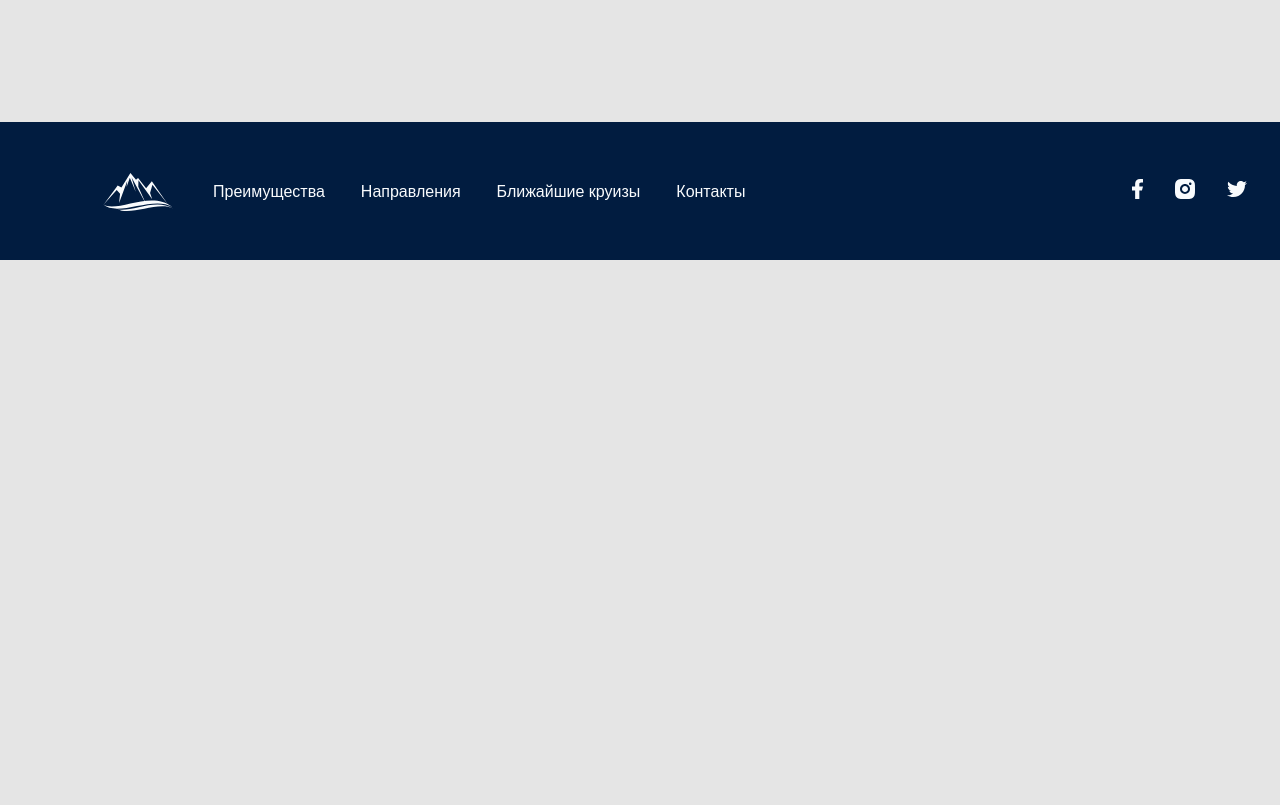
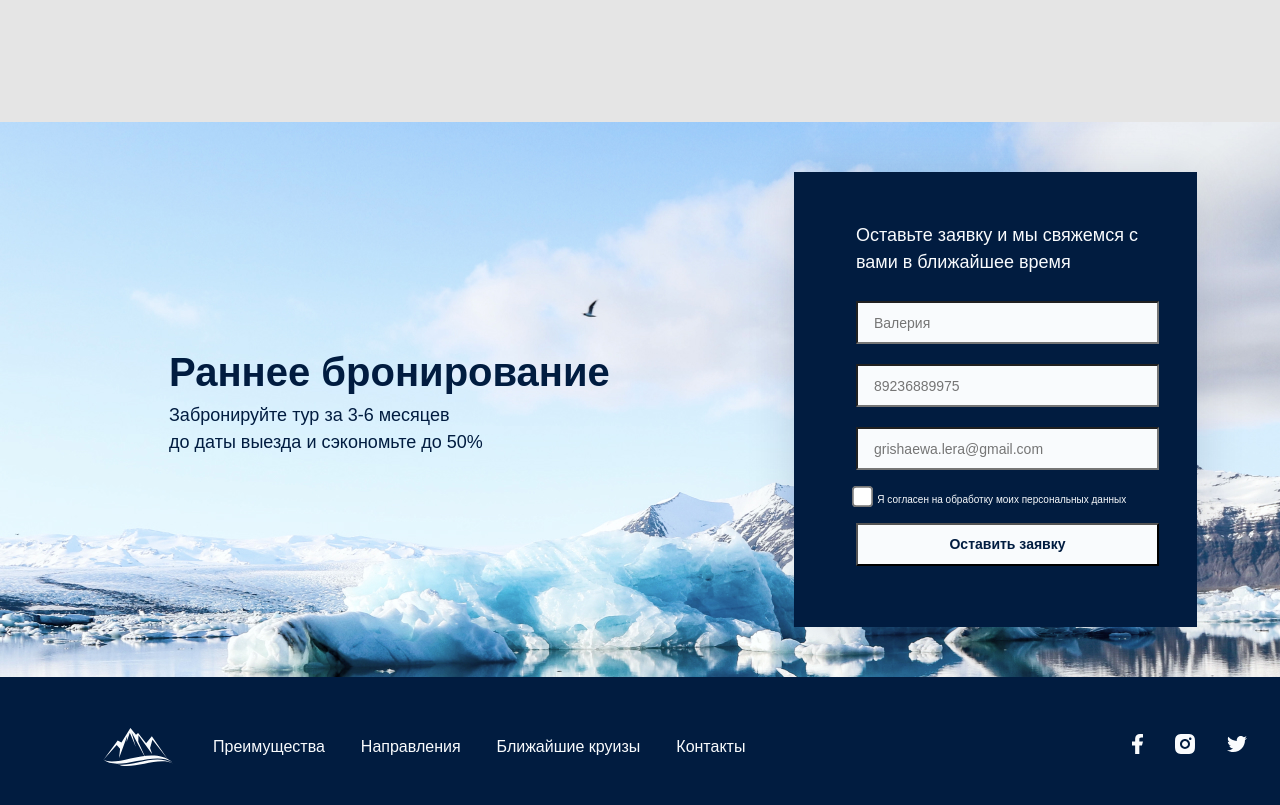
Before and after one commit to Mihail51/Antarctic, a plain HTML site: page src/index.html in a window 1280 px wide. Shown: the part 2780-3585 px from the top of the page. Before the commit the page ends 3040 px from the top, so only its background shows below. Drawn offline with Linux system fonts and the light colour scheme.

Commit message:
index.html, style.css
Made an early booking

```diff
--- a/src/css/style.css
+++ b/src/css/style.css
@@ -46,6 +46,12 @@ body {
 .conteiner {
     width: 1160px;
     margin: 0 auto;
+}
+.title {
+    font-family: 'montserrat-bold', sans-serif;
+    font-weight: bold;
+    font-style: normal;
+    font-display: swap;
 }
 .heading {
     font-family: 'montserrat-semiBold', sans-serif;
@@ -133,12 +139,8 @@ body {
     top: 283px;
 }
 .main__title {
-    font-family: 'montserrat-bold', sans-serif;
     font-size: 54px;
     line-height: 66px;
-    font-weight: bold;
-    font-style: normal;
-    font-display: swap;
     color: #F9FBFD;
     padding-left: 95px;
     -webkit-box-sizing: border-box;
@@ -305,6 +307,89 @@ body {
 }
 
 
+/* BOOKING */
+
+.main__booking {
+    width: 100%;
+    height: 555px;
+    background: url(../images/booking-photo.jpg) no-repeat center center;
+}
+.booking__content {
+    display: -webkit-flex;
+    display: -moz-flex;
+    display: -ms-flex;
+    display: -o-flex;
+    display: flex;
+    justify-content: space-around;
+    -ms-align-items: center;
+    align-items: center;
+    padding: 50px;
+}
+.booking__description {
+    width: 493px;
+}
+.booking__title {
+    font-size: 40px;
+    line-height: 60px;
+    color: #011C40;
+}
+.booking__text {
+    font-size: 18px;
+    line-height: 27px;
+    color: #011C40;
+}
+form {
+    width: 403px;
+    height: 455px;
+    background: #011C40;
+    box-shadow: 0px 4px 45px rgba(1, 28, 64, 0.15);
+    padding: 50px;
+    box-sizing: border-box;
+}
+fieldset {
+    width: 100%;
+    height: 100%;
+    border: none;
+}
+[name="username"], [name="phone-number"], [name="email-address"], [name="submit"] {
+    width: 100%;
+    height: 43px;
+    margin: 10px auto;
+    background: #F9FBFD;
+}
+[name="username"], [name="phone-number"], [name="email-address"] {
+    padding-left: 16px;
+    font-size: 14px;
+    line-height: 21px;
+    box-sizing: border-box;
+    color: #011C40;
+}
+[name="submit"] {
+    cursor: pointer;
+}
+[name="consent"] {
+    transform: scale(1.6);
+    margin: 10px auto;
+}
+.form__caption {
+    font-size: 18px;
+    line-height: 27px;
+    margin-bottom: 10px;
+    text-align: left;
+    color: #F9FBFD;
+}
+.form__text {
+    font-size: 10px;
+    line-height: 13px;
+    color: #F9FBFD;
+}
+.submit__title {
+    font-size: 14px;
+    line-height: 21px;
+    color: #011C40;
+}
+
+
 /* FOOTER */
 .basic__footer {
     width: 100%;
--- a/src/index.html
+++ b/src/index.html
@@ -67,7 +67,7 @@
 			<div class="content cruises__content conteiner">
 				<figure class="cruise">
 					<h3 class="caption cruise__caption">Круиз “Астория”</h3>
-					<img width="260" height="386" src="images/astoria.png" alt="" class="image cruise__image">
+					<img width="260" height="386" src="images/astoria.png" alt="Льды в океане" class="image cruise__image">
 					<figcaption class="description cruise__description">
 						<h3 class="caption description__caption">Круиз “Астория”</h3>
 						<dl>
@@ -85,7 +85,7 @@
 				</figure>
 				<figure class="cruise">
 					<h3 class="caption cruise__caption">Круиз “Элайн”</h3>
-					<img width="260" height="386" src="images/astoria.png" alt="" class="image cruise__image">
+					<img width="260" height="386" src="images/astoria.png" alt="Льды в океане" class="image cruise__image">
 					<figcaption class="description cruise__description">
 						<h3 class="caption description__caption">Круиз “Элайн”</h3>
 						<dl>
@@ -103,7 +103,7 @@
 				</figure>
 				<figure class="cruise">
 					<h3 class="caption cruise__caption">Круиз "Атлантис"</h3>
-					<img width="260" height="386" src="images/atlantis.png" alt="" class="image cruise__image">
+					<img width="260" height="386" src="images/atlantis.png" alt="Льды в океане" class="image cruise__image">
 					<figcaption class="description cruise__description">
 						<h3 class="caption description__caption">Круиз "Атлантис"</h3>
 						<dl>
@@ -121,7 +121,7 @@
 				</figure>
 				<figure class="cruise">
 					<h3 class="caption cruise__caption">Круиз "Одиссей"</h3>
-					<img width="260" height="386" src="images/odysseus.png" alt="" class="image cruise__image">
+					<img width="260" height="386" src="images/odysseus.png" alt="Льды в океане" class="image cruise__image">
 					<figcaption class="description cruise__description">
 						<h3 class="caption description__caption">Круиз "Одиссей"</h3>
 						<dl>
@@ -139,7 +139,7 @@
 				</figure>
 				<figure class="cruise">
 					<h3 class="caption cruise__caption">Круиз "Олимпия"</h3>
-					<img width="260" height="386" src="images/olympia.png" alt="" class="image cruise__image">
+					<img width="260" height="386" src="images/olympia.png" alt="Льды в океане" class="image cruise__image">
 					<figcaption class="description cruise__description">
 						<h3 class="caption description__caption">Круиз "Олимпия"</h3>
 						<dl>
@@ -157,7 +157,7 @@
 				</figure>
 				<figure class="cruise">
 					<h3 class="caption cruise__caption">Круиз "Аврора"</h3>
-					<img width="260" height="386" src="images/aurora.png" alt="" class="image cruise__image">
+					<img width="260" height="386" src="images/aurora.png" alt="Льды в океане" class="image cruise__image">
 					<figcaption class="description cruise__description">
 						<h3 class="caption description__caption">Круиз "Аврора"</h3>
 						<dl>
@@ -175,7 +175,7 @@
 				</figure>
 				<figure class="cruise">
 					<h3 class="caption cruise__caption">Круиз "Леонор"</h3>
-					<img width="260" height="386" src="images/leonor.png" alt="" class="image cruise__image">
+					<img width="260" height="386" src="images/leonor.png" alt="Льды в океане" class="image cruise__image">
 					<figcaption class="description cruise__description">
 						<h3 class="caption description__caption">Круиз "Леонор"</h3>
 						<dl>
@@ -193,7 +193,7 @@
 				</figure>
 				<figure class="cruise">
 					<h3 class="caption cruise__caption">Круиз "Минион - 1"</h3>
-					<img width="260" height="386" src="images/minion.png" alt="" class="image cruise__image">
+					<img width="260" height="386" src="images/minion.png" alt="Льды в океане" class="image cruise__image">
 					<figcaption class="description cruise__description">
 						<h3 class="caption description__caption">Круиз "Минион - 1"</h3>
 						<dl>
@@ -209,6 +209,25 @@
 						<a href="#" class="btn description__btn">Забронировать</a>
 					</figcaption>
 				</figure>
+			</div>
+		</section>
+		<section class="booking main__booking">
+			<div class="content booking__content conteiner">
+				<div class="description booking__description">
+					<h2 class="title booking__title">Раннее бронирование</h2>
+					<p class="text booking__text">Забронируйте тур за 3-6 месяцев
+						до<span>&nbsp</span>даты<span>&nbsp</span>выезда<span>&nbsp</span>и<span>&nbsp</span>сэкономьте до 50%</p>
+				</div>
+				<form action="#" method="post">
+					<fieldset>
+						<legend class="caption form__caption">Оставьте заявку и мы свяжемся с вами в ближайшее время</legend>
+						<input type="text" class="text" name="username" placeholder="Валерия">
+						<input type="tel" class="text" name="phone-number" placeholder="89236889975">
+						<input type="email" class="text" name="email-address" placeholder="grishaewa.lera@gmail.com">
+						<label class="text form__text"><input type="checkbox" name="consent"><span>&nbsp</span><span>&nbsp</span> Я согласен на обработку моих персональных данных</label>
+						<input type="submit" class="title submit__title" name="submit" value="Оставить заявку">
+					</fieldset>
+				</form>
 			</div>
 		</section>
 	</main>
```
